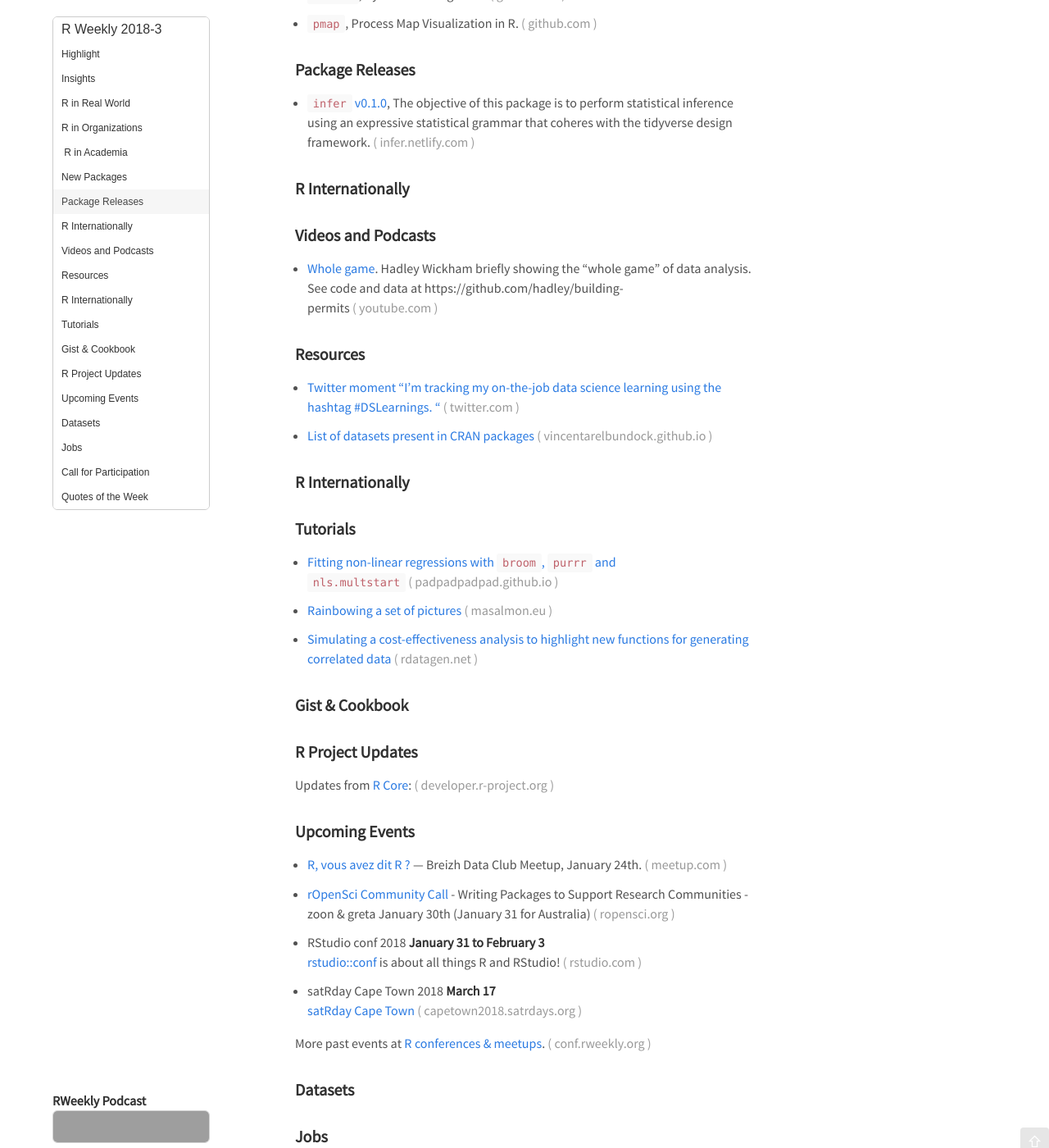
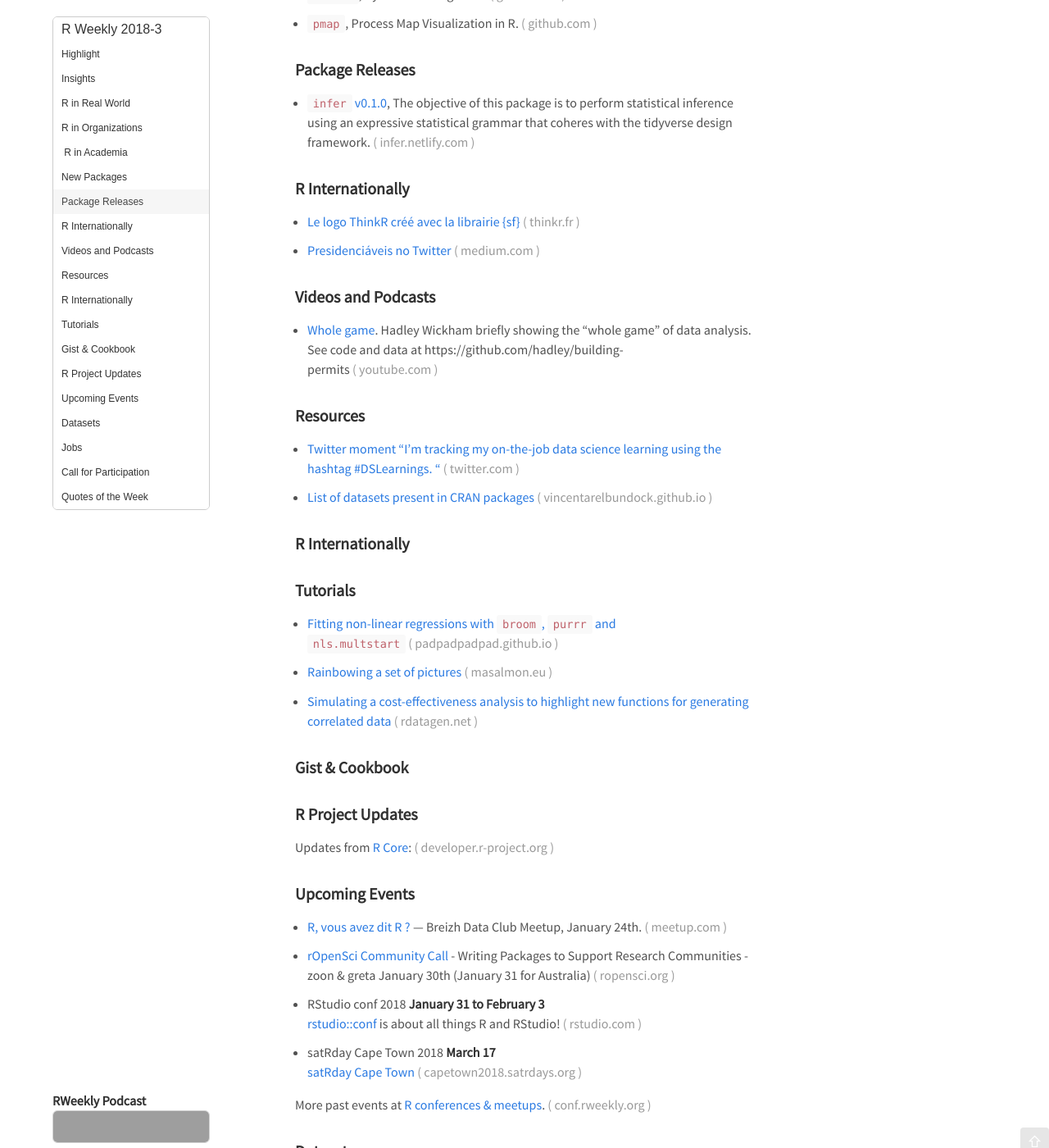
Before and after one commit to rweekly/rweekly.org, a Jekyll site: the page built from draft.md, in a window 1280 px wide and 1400 px high, scrolled down 866 px. Shown: the whole window at 82% size. Built offline with Jekyll 4.4.1, drawn with Linux system fonts in a browser that asks for light colours; emoji names are drawn with the system emoji font; comment, search, counter and statistics services are not loaded; some of the changed text lies outside the part shown; grey boxes are pictures that could not be loaded.

Commit message:
Update draft.md

```diff
--- a/draft.md
+++ b/draft.md
@@ -56,7 +56,9 @@ Release Date: 2018-1-15
 
 ###  R Internationally
 
++ [Le logo ThinkR créé avec la librairie {sf}](https://thinkr.fr/logo-thinkr-cree-avec-librairie-sf/)
 
++ [Presidenciáveis no Twitter](https://medium.com/@ghcarvalho/presidenci%C3%A1veis-no-twitter-5fa2a7ec144b)
 
 ###  Videos and Podcasts
 
```
Also changed, not shown: other parts of draft.md (+2 -0 lines).
